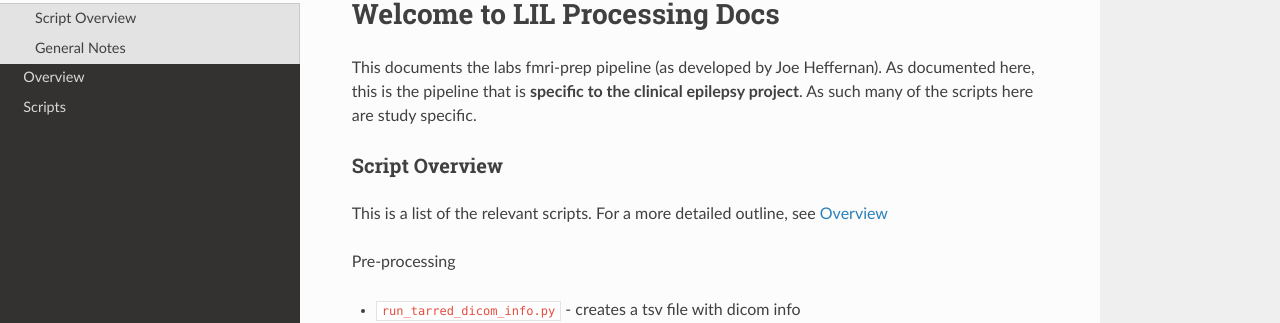
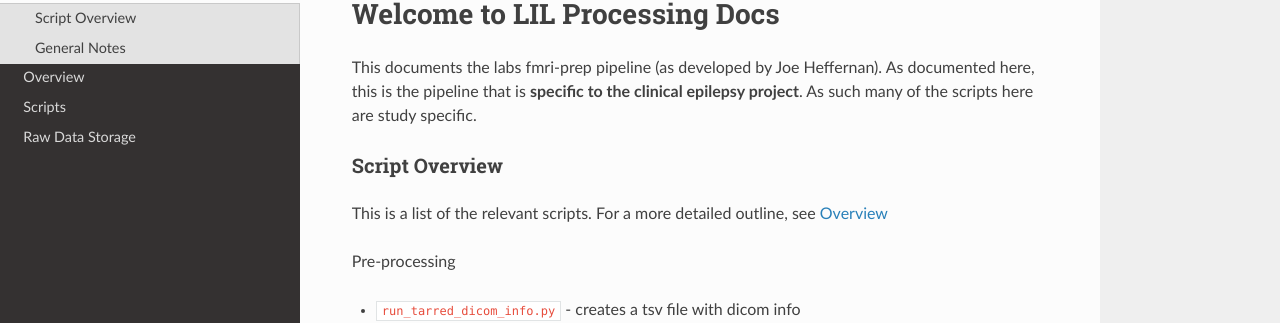
Before and after one commit to smazurchuk/processing_docs, an MkDocs documentation site: the page built from docs/index.md, in a window 1280 px wide. Shown: the part 104-427 px from the top of the page. Built offline with MkDocs 1.6.1, drawn with Linux system fonts in a browser that asks for light colours; nearby versions of some CDN libraries.

Commit message:
Forgot the add mkdocs.yml so the page I added is on the site.

```diff
--- a/mkdocs.yml
+++ b/mkdocs.yml
@@ -3,6 +3,7 @@ nav:
     - Home: index.md
     - Overview: overview.md
     - Scripts: scripts_temp.md
+    - Raw Data Storage: raw_data_storage.md
 
 markdown_extensions:
     - abbr
```
